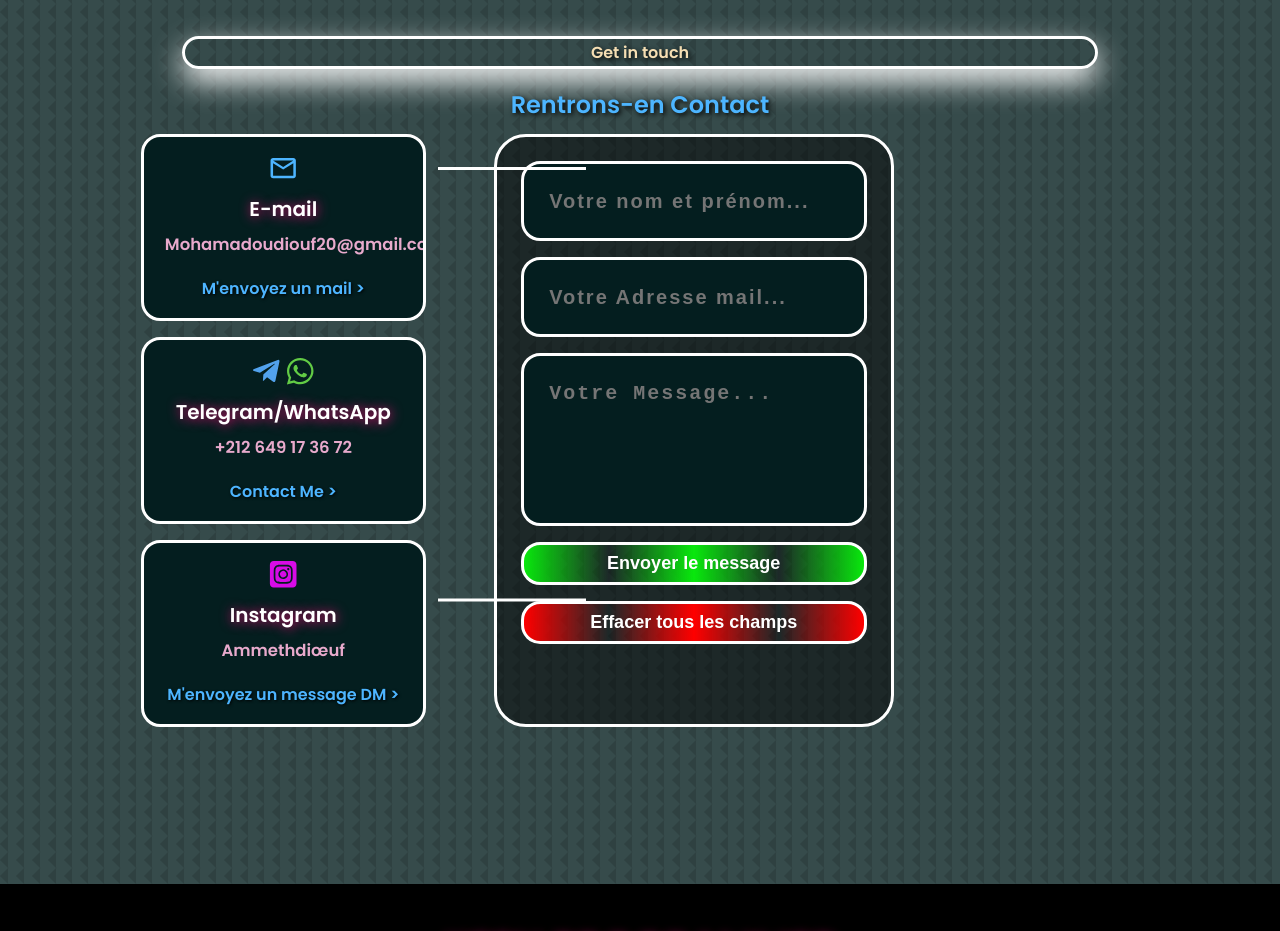
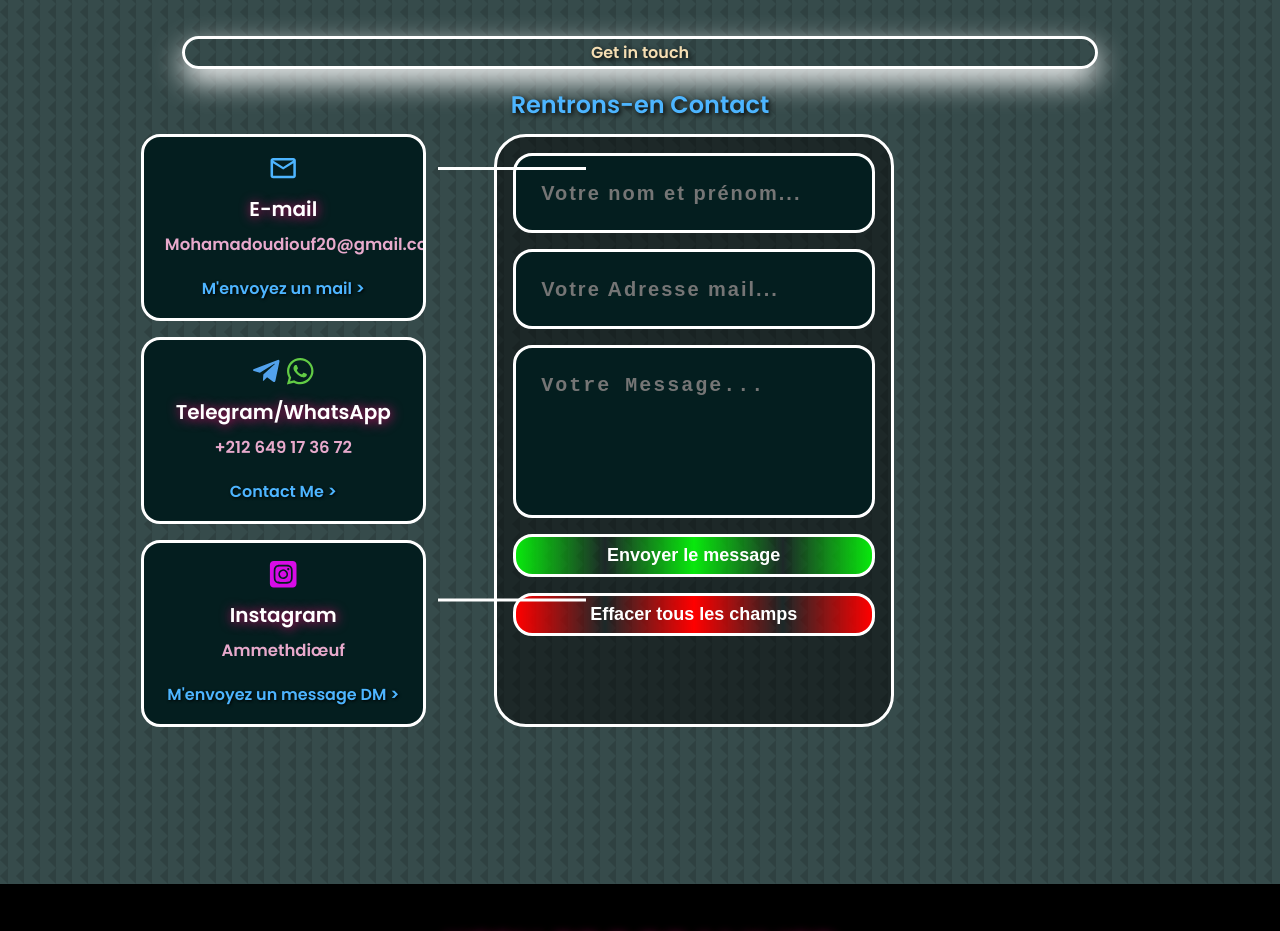
Before and after one commit to Mouhamed1003/keenprogrammer.com, a React (Create React App) app: page / in a window 1280 px wide. Shown: the part 5340-6271 px from the top of the page. Built offline with nearby package versions, Linux system fonts and the light colour scheme.

Commit message:
Update contact.css

```diff
--- a/src/components/contact/contact.css
+++ b/src/components/contact/contact.css
@@ -146,8 +146,7 @@ form {
     flex-direction: column;
     gap: 1rem;
     border: 3px solid white;
-    padding: 1.5rem;
-    padding-bottom: 0rem;
+    padding: 1rem 1rem;
     border-radius: 2rem;
     background: rgba(0, 0, 0, 0.459);
 }
@@ -207,9 +206,6 @@ textarea {
 .btnEffacer:hover {
     background: linear-gradient(to right, transparent, red, transparent, red, transparent);
     border: 3px solid white;
-    font-size: 18px;
-    font-weight: bold;
-    color: white;
 }
 
 /*==========================FORM============================ */
```
